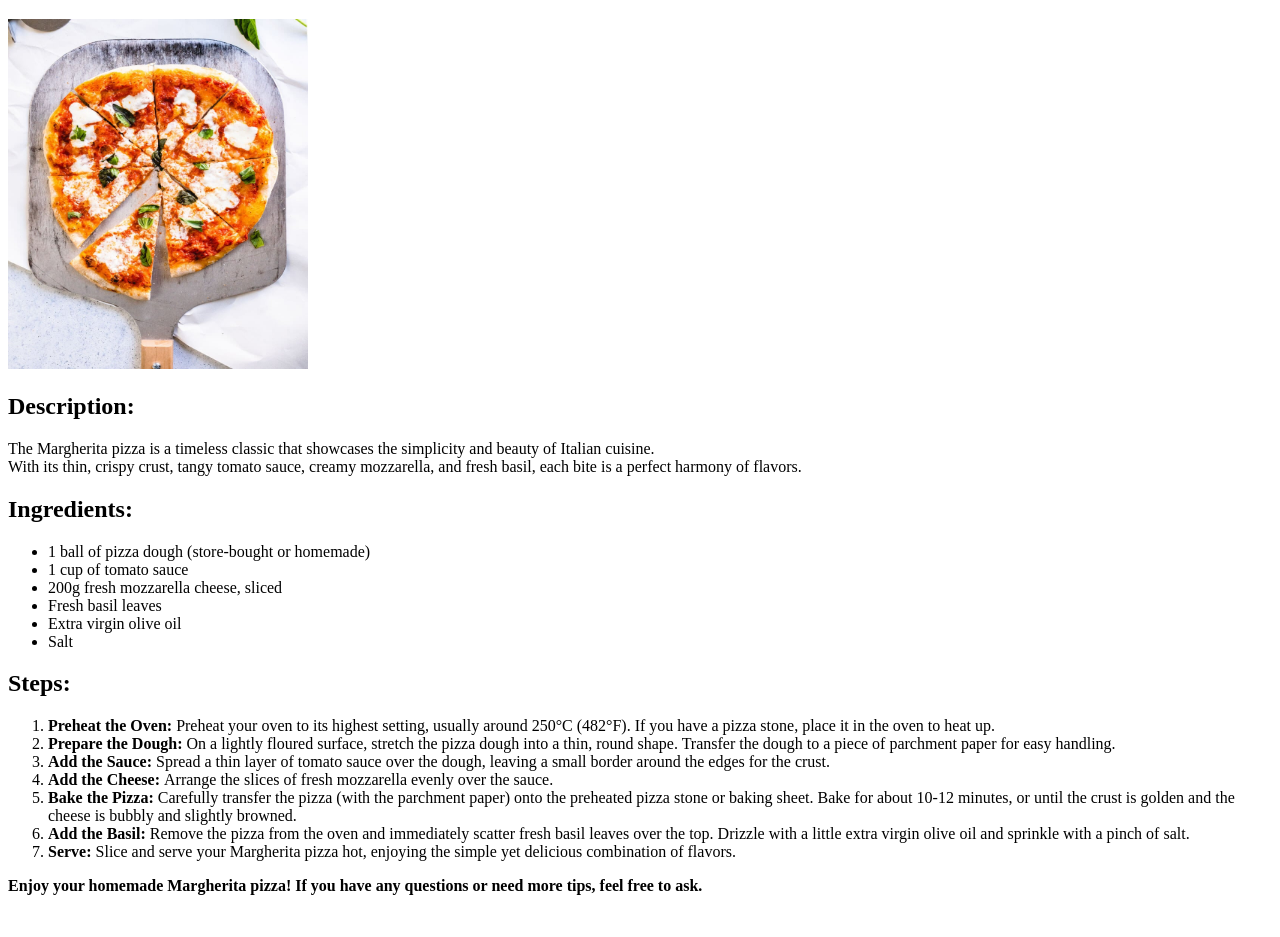
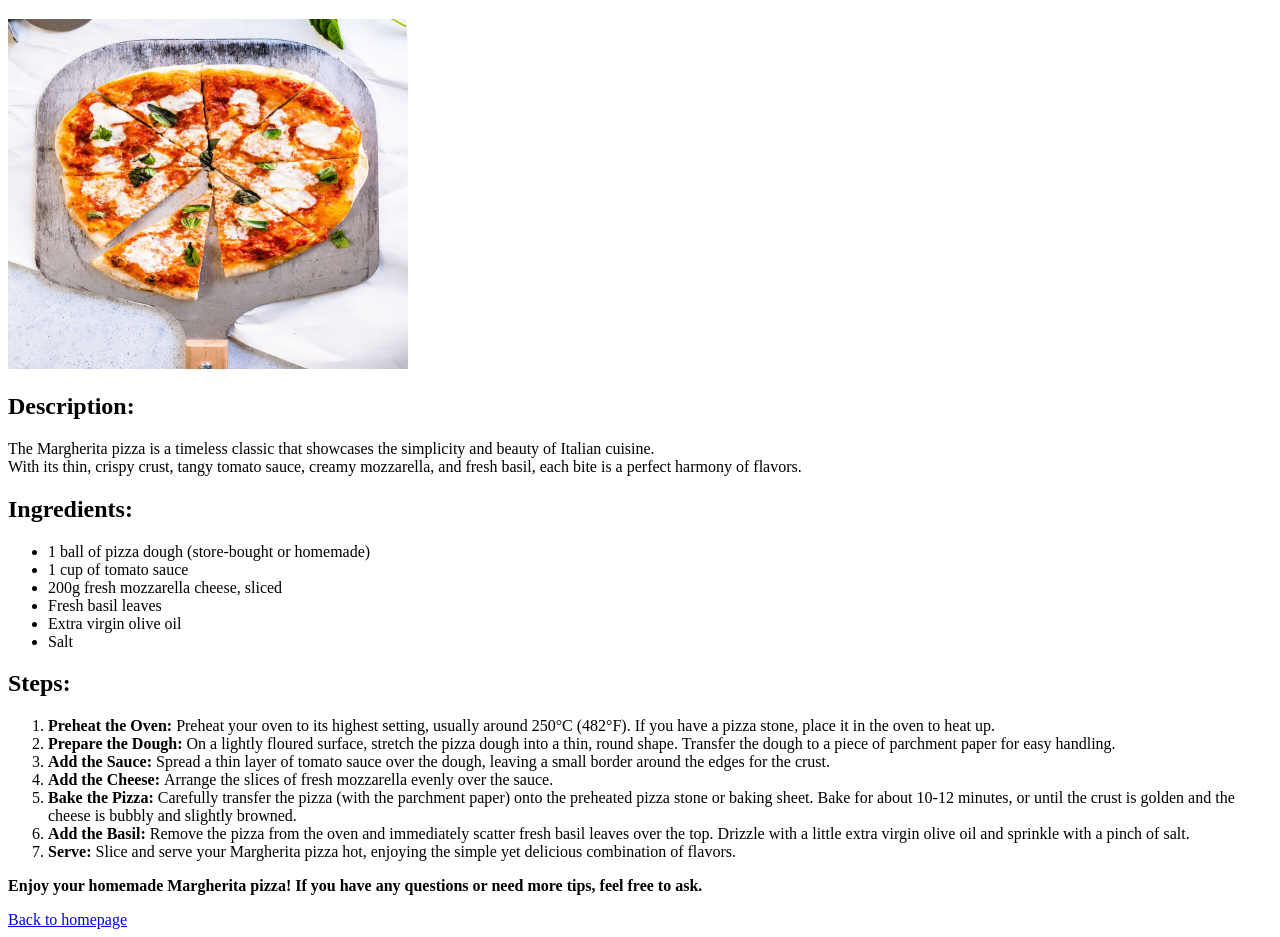
Before and after one commit to fwedee/odin-recipes, a plain HTML site: page recipes/pizza.html in a window 1280 px wide. Shown: the part 61-998 px from the top of the page. Before the commit the page ends 972 px from the top, so only its background shows below. Drawn offline with Linux system fonts and the light colour scheme.

Commit message:
style: change picture size, add of backlink, change menu to list

```diff
--- a/recipes/pizza.html
+++ b/recipes/pizza.html
@@ -8,7 +8,7 @@
     <h1>Pizza recipe</h1>
     <img
       src="../img/Margherita-Pizza.jpg"
-      style="width: 300px; height: 350px"
+      style="width: 400px; height: 350px"
       alt="Margherita-Pizza"
     />
     <h2>Description:</h2>
@@ -70,5 +70,6 @@
         more tips, feel free to ask.
       </strong>
     </p>
+    <a href="../index.html">Back to homepage</a>
   </body>
 </html>
```
Also changed, not shown: index.html (+3 -1 lines).
